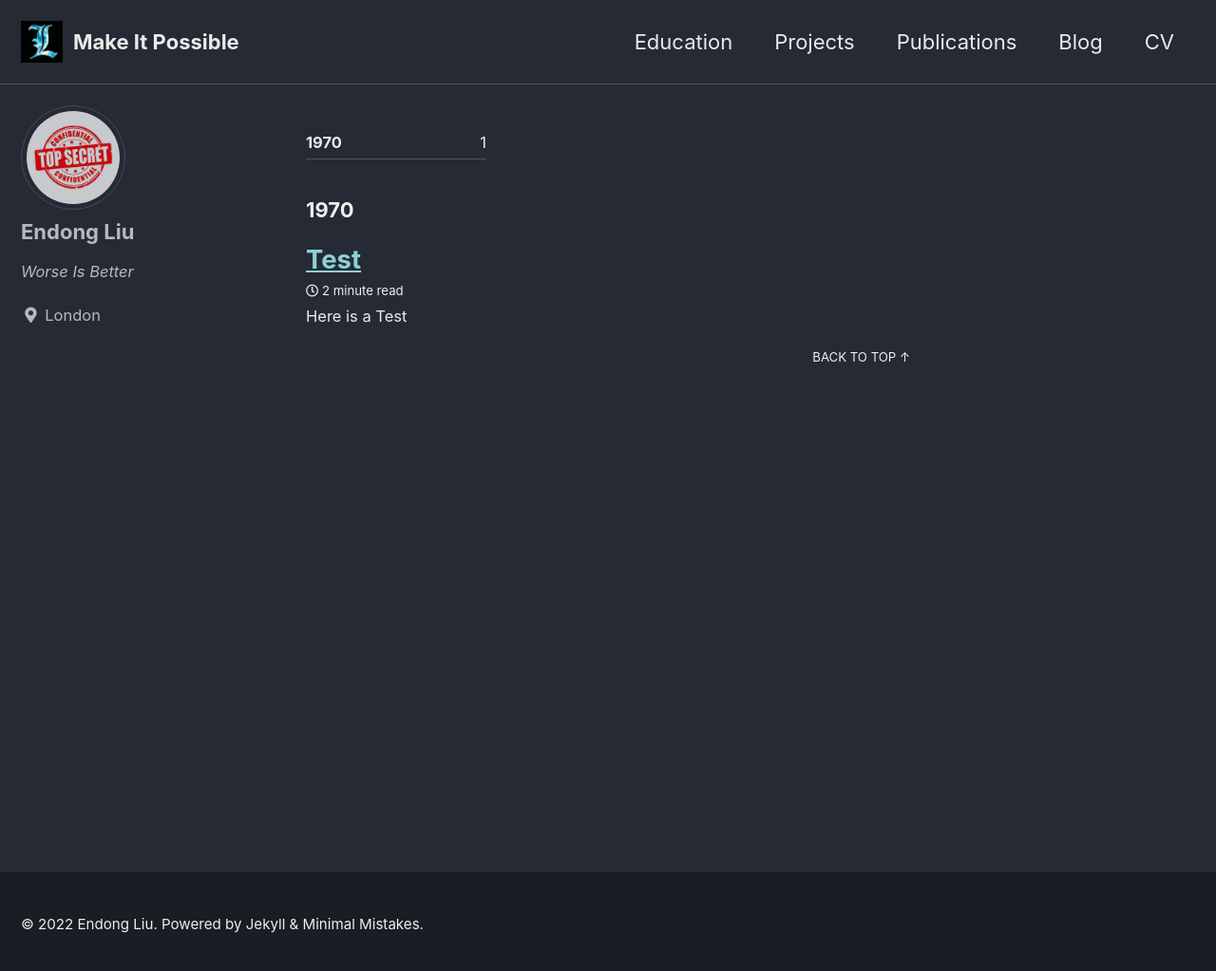
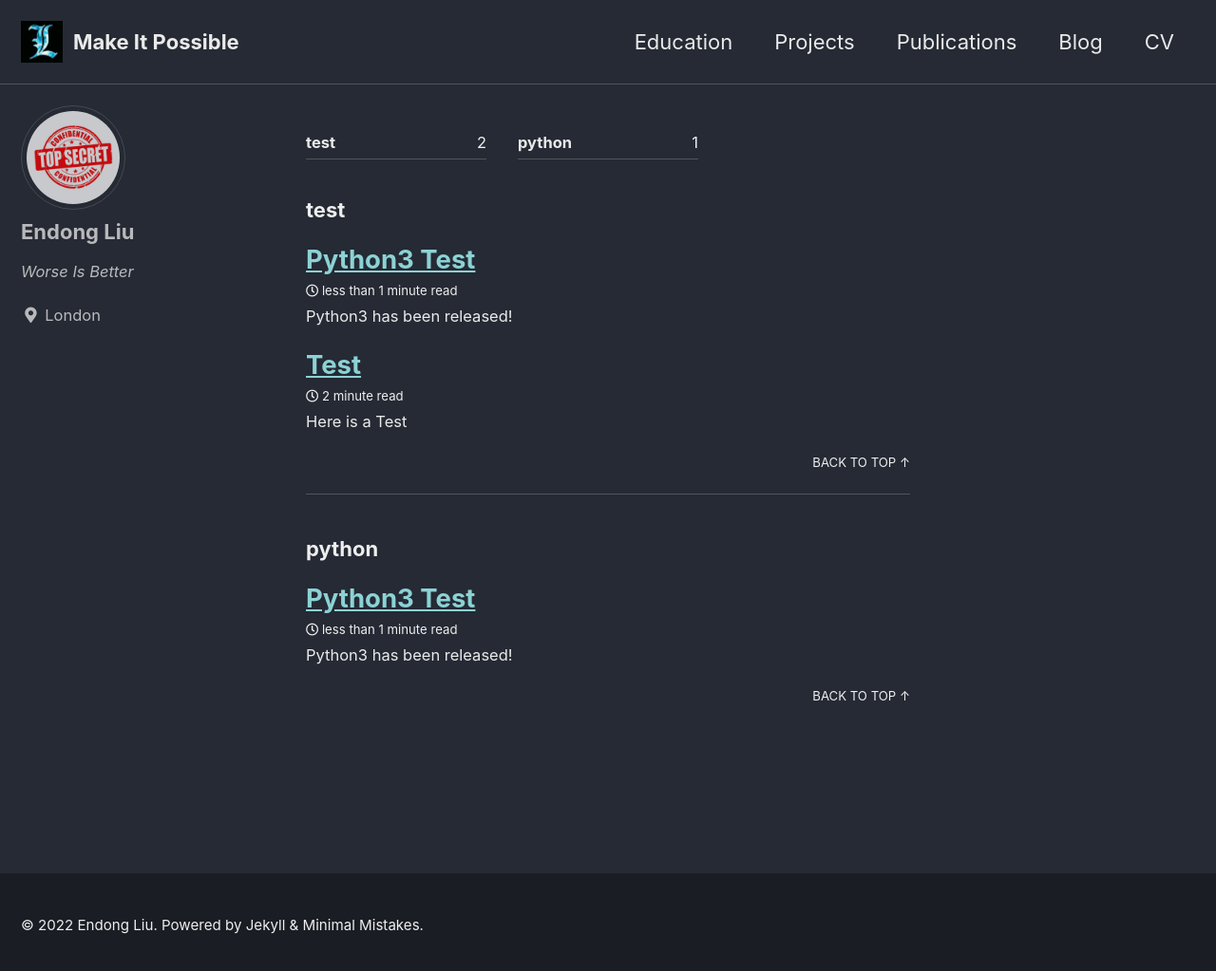
Before and after one commit to ZzPoLariszZ/zzpolariszz.github.io, a Jekyll site: the page built from _pages/blog.md, in a window 1280 px wide and 1030 px high. Shown: the top 1023 px of the window at 95% size. Built offline with Jekyll 4.4.1, drawn with Linux system fonts in a browser that asks for light colours; cached includes are drawn as plain includes.

Commit message:
Test All Posts Grouped by Tag

````diff
--- /dev/null
+++ b/_posts/2008-12-03-python3-test.md
@@ -0,0 +1,16 @@
+---
+layout: single
+excerpt_separator: <!--more-->
+tags: python test
+author_profile: true
+read_time: true
+toc: true
+---
+
+Python3 has been released!
+
+<!--more-->
+
+``` python
+print("Hello World")
+```
````
Also changed, not shown: _pages/blog.md (+1 -1 lines).
